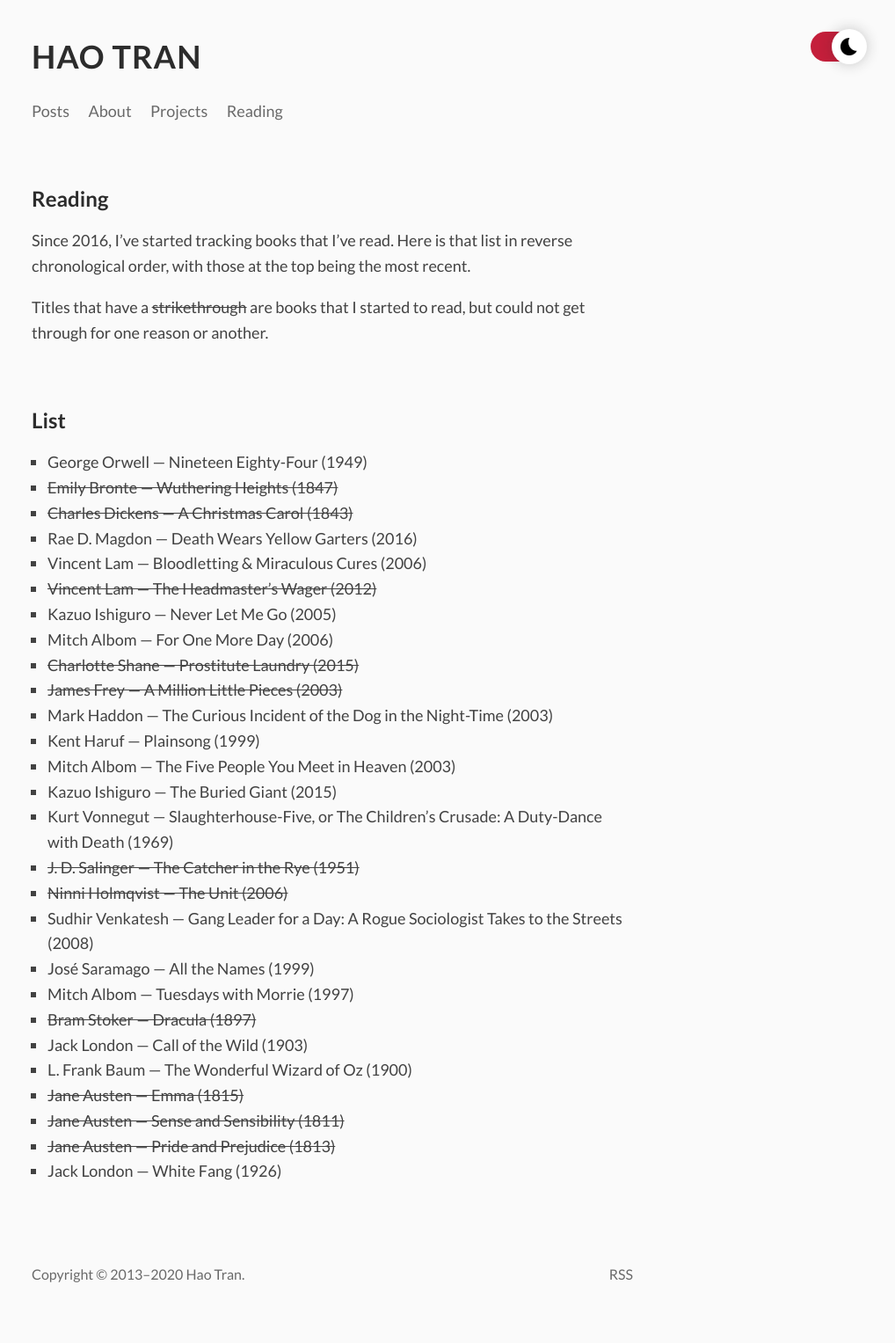
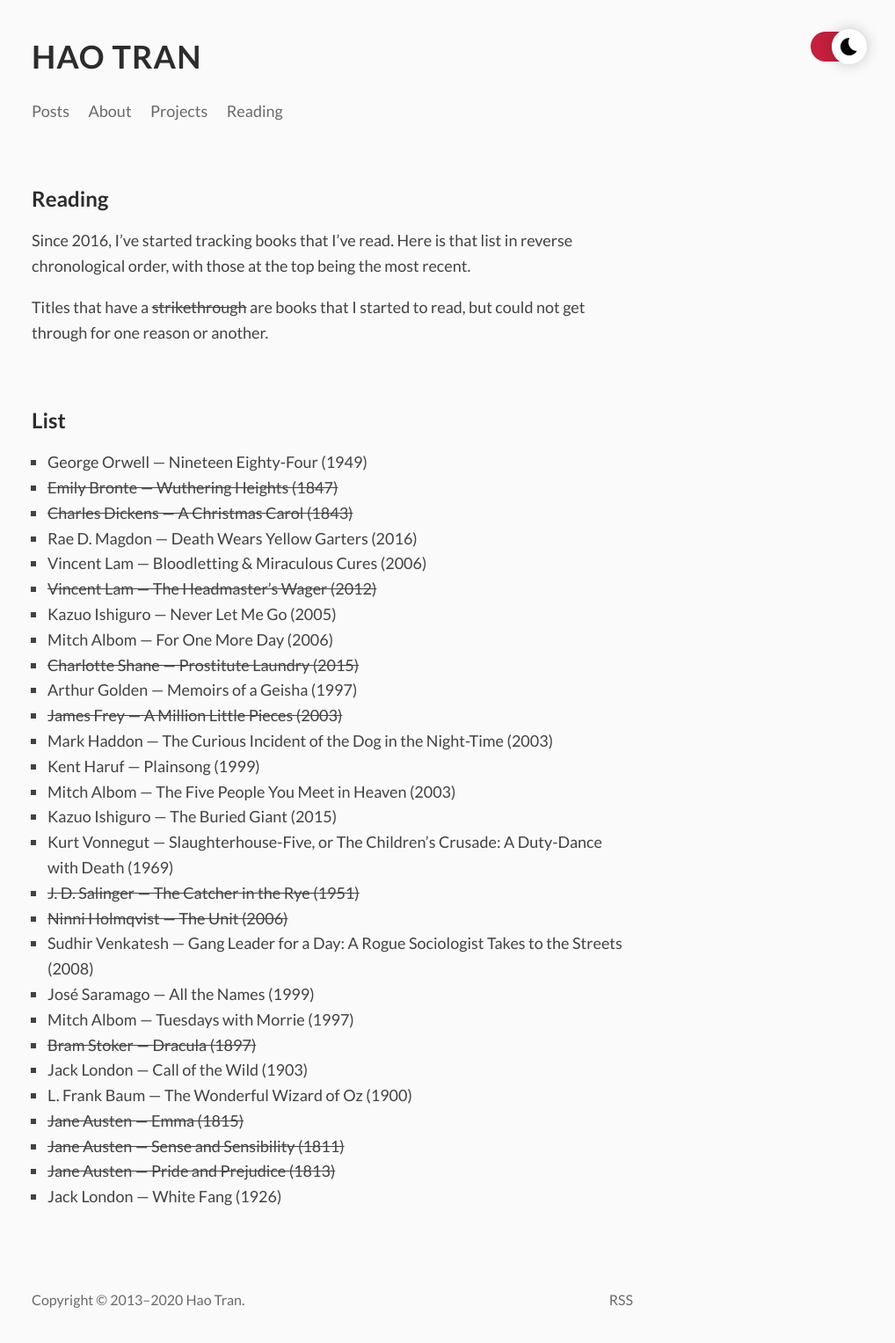
Before and after one commit to haothitran/posts, a Jekyll site: the page built from _pages/reading.md, in a window 1280 px wide. Shown: the whole page at 88% size, without its empty margins (262-1280 px from the left). Built offline with Jekyll 4.4.1, drawn with Linux system fonts in a browser that asks for light colours; before the commit the page ends 1498 px from its top, so only the background shows below that.

Commit message:
Edit reading list

```diff
--- a/_pages/reading.md
+++ b/_pages/reading.md
@@ -21,6 +21,7 @@ Titles that have a ~~strikethrough~~ are books that I started to read, but could
 - Kazuo Ishiguro — Never Let Me Go (2005)
 - Mitch Albom — For One More Day (2006)
 - ~~Charlotte Shane — Prostitute Laundry (2015)~~
+- Arthur Golden — Memoirs of a Geisha (1997)
 - ~~James Frey — A Million Little Pieces (2003)~~
 - Mark Haddon — The Curious Incident of the Dog in the Night-Time (2003)
 - Kent Haruf — Plainsong (1999)
```
